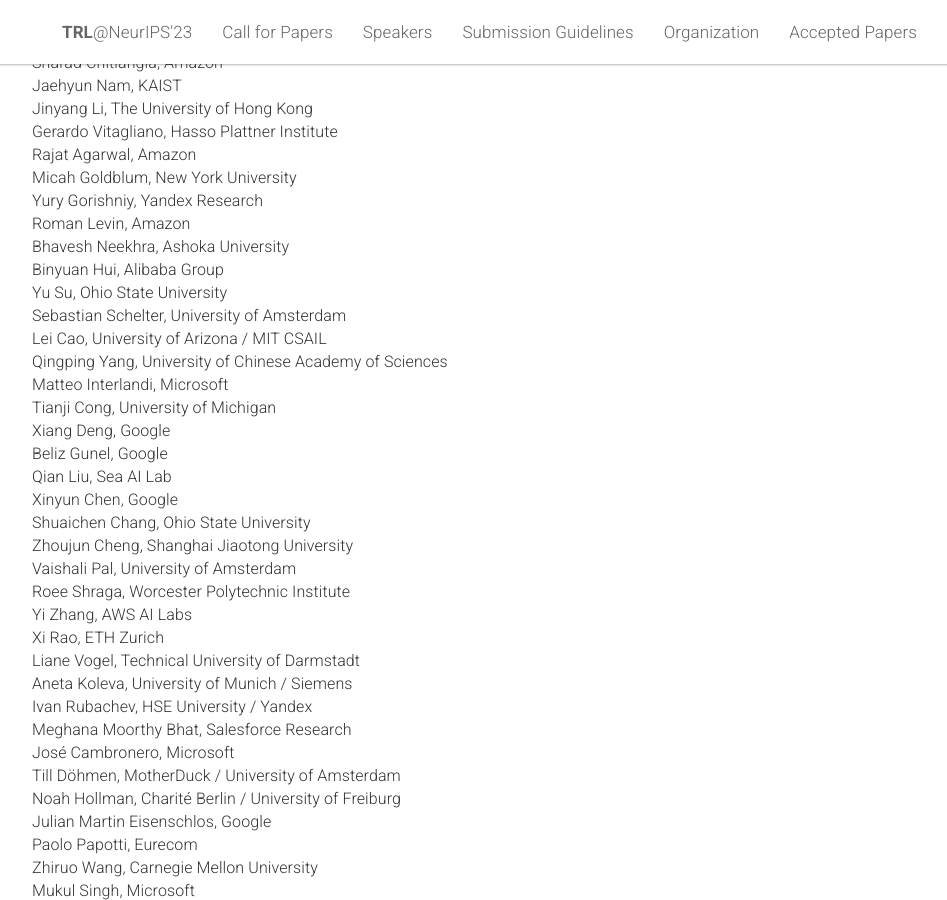
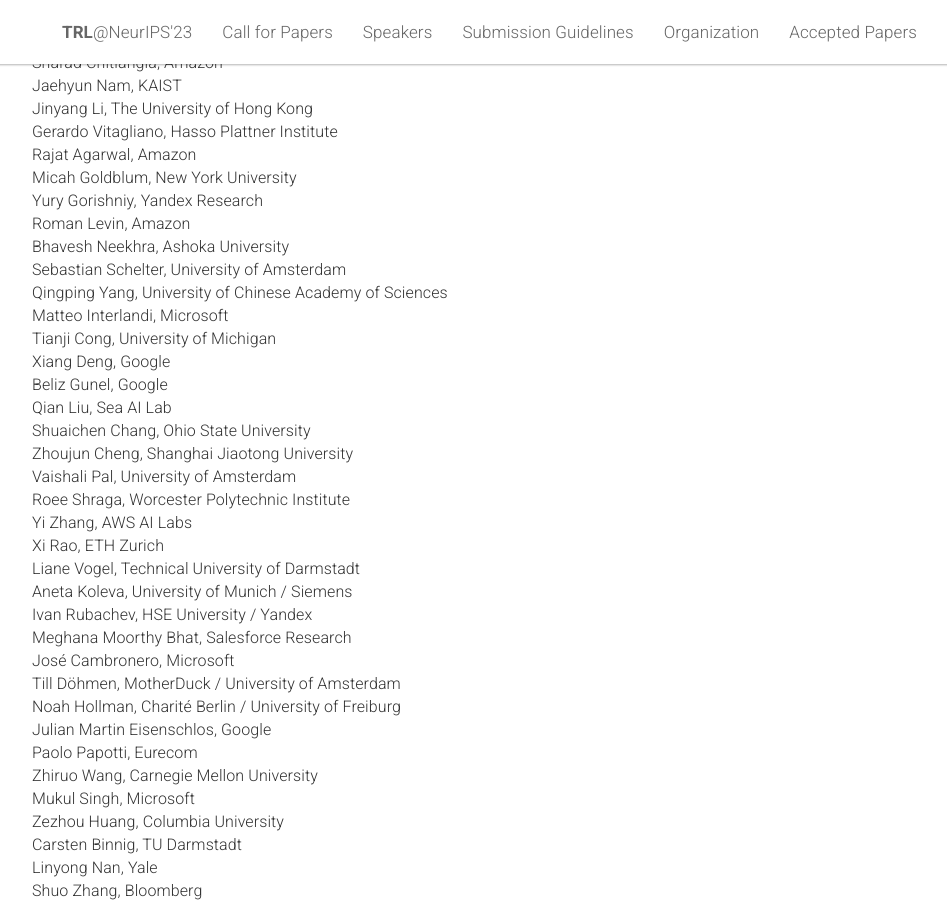
Before and after one commit to table-representation-learning/table-representation-learning.github.io, a Jekyll site: the page built from _pages/home.html, in a window 1280 px wide and 900 px high, scrolled down 3274 px. Shown: the whole window, without its empty margins (133-1080 px from the left). Built offline with Jekyll 4.4.1, drawn with Linux system fonts in a browser that asks for light colours.

Commit message:
update pc

```diff
--- a/_pages/home.html
+++ b/_pages/home.html
@@ -643,17 +643,13 @@
         Yury Gorishniy,	Yandex Research<br>
         Roman Levin,	Amazon<br>
         Bhavesh Neekhra,	Ashoka University<br>
-        Binyuan Hui,	Alibaba Group<br>
-        Yu Su,	Ohio State University<br>
         Sebastian Schelter,	University of Amsterdam<br>
-        Lei Cao,	University of Arizona / MIT CSAIL<br>
         Qingping Yang,	University of Chinese Academy of Sciences<br>
         Matteo Interlandi,	Microsoft<br>
         Tianji Cong,	University of Michigan<br>
         Xiang Deng,	Google<br>
         Beliz Gunel,	Google<br>
         Qian Liu,	Sea AI Lab<br>
-        Xinyun Chen,	Google<br>
         Shuaichen Chang,	Ohio State University<br>
         Zhoujun Cheng,	Shanghai Jiaotong University<br>
         Vaishali Pal,	University of Amsterdam<br>
```
